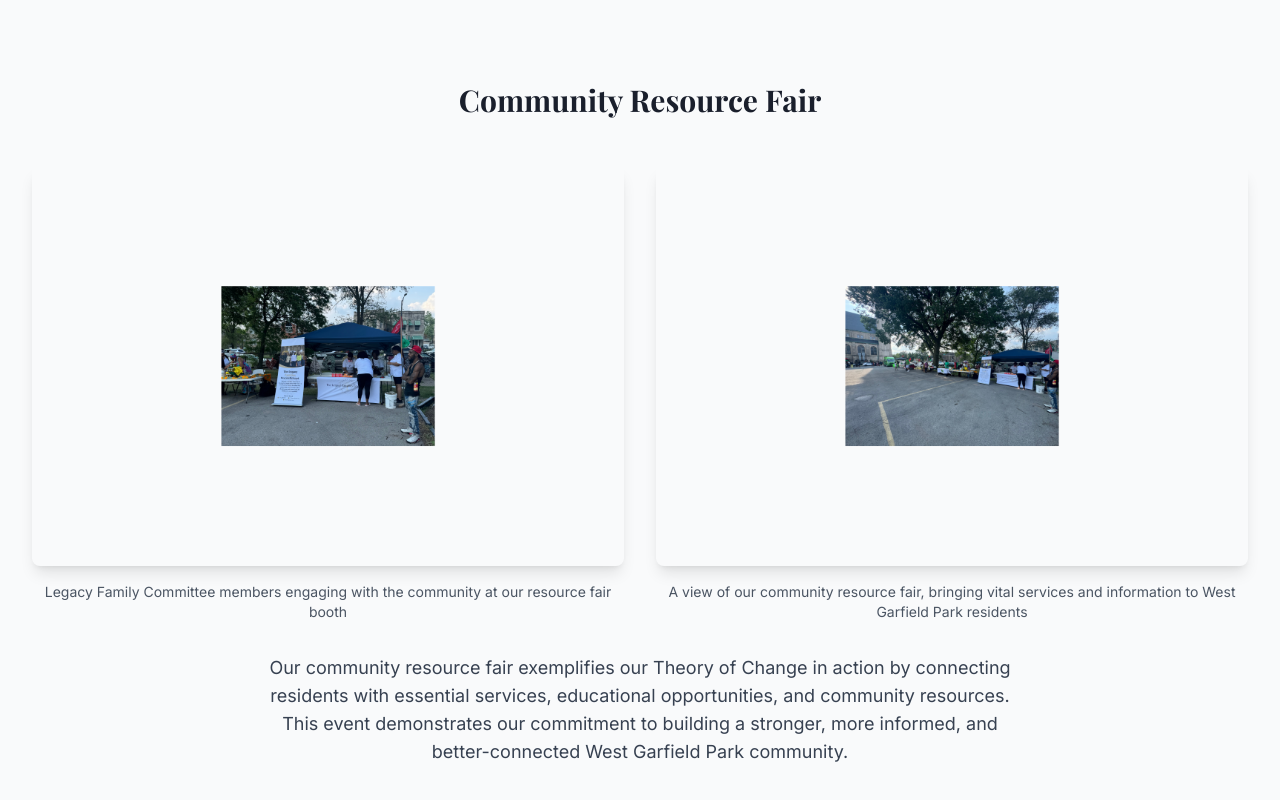
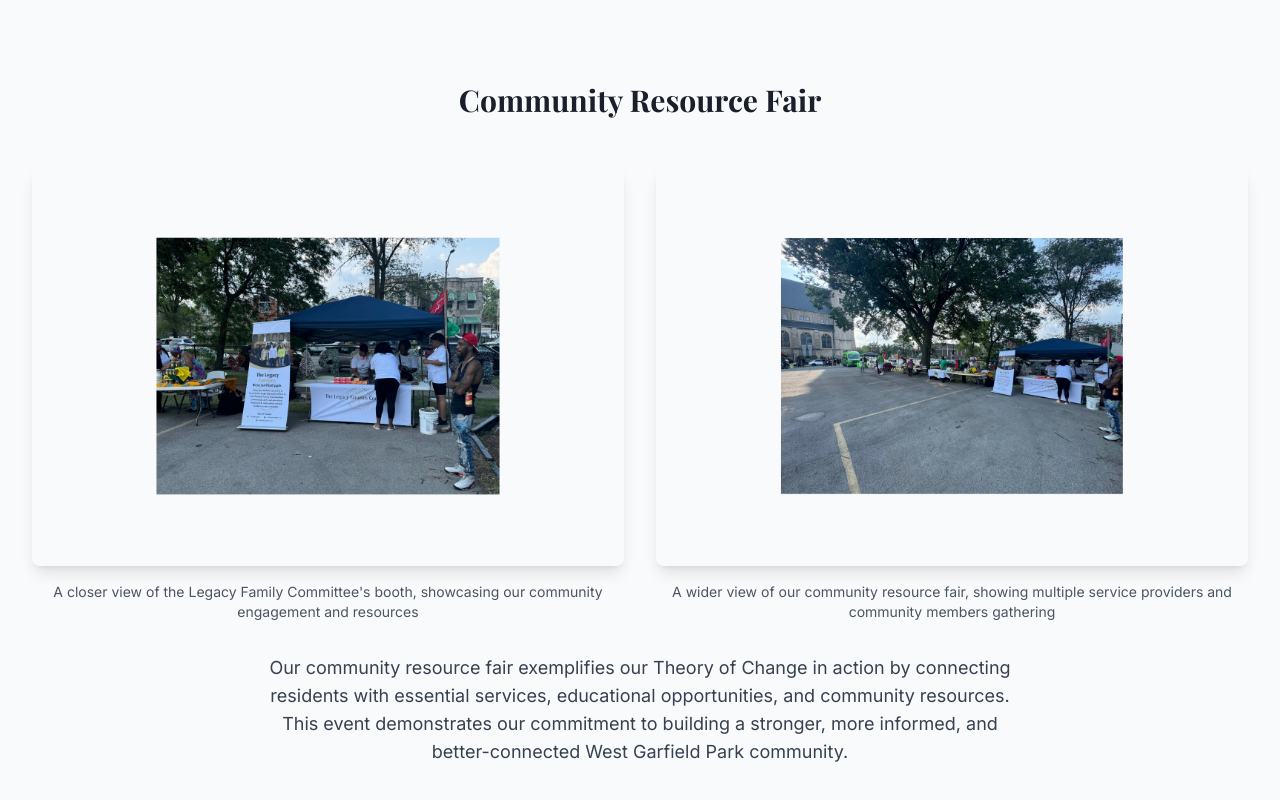
Before and after one commit to Cedwards90/legacy-connective-hub, a React (Vite) app: page /about in a window 1280 px wide. Shown: the part 2976-3776 px from the top of the page. Built offline with nearby package versions, Linux system fonts and the light colour scheme.

Commit message:
Update images in About page
Replaced the last set of images in the About page with new ones as specified in the prompt.
[skip gpt_engineer]

```diff
--- a/src/pages/About.tsx
+++ b/src/pages/About.tsx
@@ -26,6 +26,7 @@ const About = () => {
             Our Theory of Change is actively demonstrated through our daily work in the community. From providing shelter and housing assistance to supporting mental health initiatives, each pillar of our approach is carefully implemented to create lasting positive change. Through financial literacy programs, wellness activities, and spiritual growth opportunities, we're building a stronger, more resilient West Garfield Park that honors both our heritage and our future.
           </p>
         </div>
+
         <TheoryOfChange />
 
         {/* Turkey Giveaway Images Section */}
@@ -60,19 +61,19 @@ const About = () => {
           <div className="grid md:grid-cols-2 gap-8">
             <div className="space-y-4">
               <img
-                src="/lovable-uploads/bb29d080-bacb-46e6-b848-583c2ffffac3.png"
-                alt="Legacy Family Committee resource fair booth"
+                src="/lovable-uploads/ad654432-0f5d-4fb0-9b2c-7df95d43195b.png"
+                alt="Legacy Family Committee resource fair booth close-up"
                 className="w-full h-[400px] object-cover rounded-lg shadow-lg"
               />
-              <p className="text-sm text-gray-600 text-center">Legacy Family Committee members engaging with the community at our resource fair booth</p>
+              <p className="text-sm text-gray-600 text-center">A closer view of the Legacy Family Committee's booth, showcasing our community engagement and resources</p>
             </div>
             <div className="space-y-4">
               <img
-                src="/lovable-uploads/5e1b7a87-a0a2-4200-804d-6f5083454dc9.png"
+                src="/lovable-uploads/eb303c43-d04b-4edc-8802-6f849c14196d.png"
                 alt="Resource fair overview"
                 className="w-full h-[400px] object-cover rounded-lg shadow-lg"
               />
-              <p className="text-sm text-gray-600 text-center">A view of our community resource fair, bringing vital services and information to West Garfield Park residents</p>
+              <p className="text-sm text-gray-600 text-center">A wider view of our community resource fair, showing multiple service providers and community members gathering</p>
             </div>
           </div>
           <p className="text-lg text-center mt-8 max-w-3xl mx-auto text-gray-700">
```
Also changed, not shown: public/lovable-uploads/ad654432-0f5d-4fb0-9b2c-7df95d43195b.png (added), public/lovable-uploads/eb303c43-d04b-4edc-8802-6f849c14196d.png (added).
